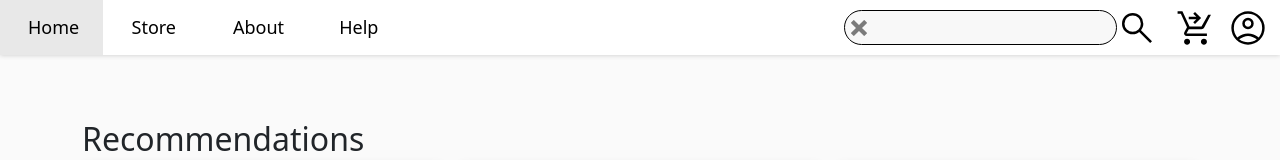
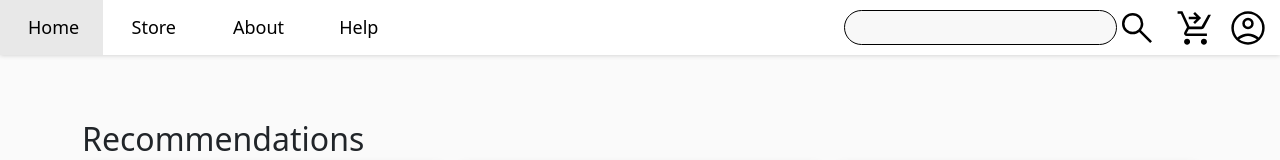
Before and after one commit to pablofs02/shopeen, a React (Vite) app: page / in a window 1280 px wide. Shown: the top 160 px of the page. Built offline with nearby package versions, Linux system fonts and the light colour scheme.

Commit message:
Improvement in the search bar

```diff
--- a/src/components/SearchBar.tsx
+++ b/src/components/SearchBar.tsx
@@ -5,7 +5,7 @@ import { useFilterContext } from "../context/FilterContext";
 import { ImCross } from "react-icons/im";
 
 function SearchBar() {
-  const { setSearch, setSearchBarInput } = useFilterContext();
+  const { setSearch, setSearchBarInput, searchBarValue } = useFilterContext();
 
   useEffect(() => {
     setSearchBarInput(document.querySelector("input"));
@@ -19,7 +19,7 @@ function SearchBar() {
   return (
     <>
       <div className="searchBar">
-        <ImCross onClick={() => {setSearch("")}} />
+        {searchBarValue ? <ImCross onClick={() => {setSearch("")}} /> : null}
         <Link to={"/store"} className="h-100">
           <input type="text" onChange={handleChange} />
         </Link>
```
